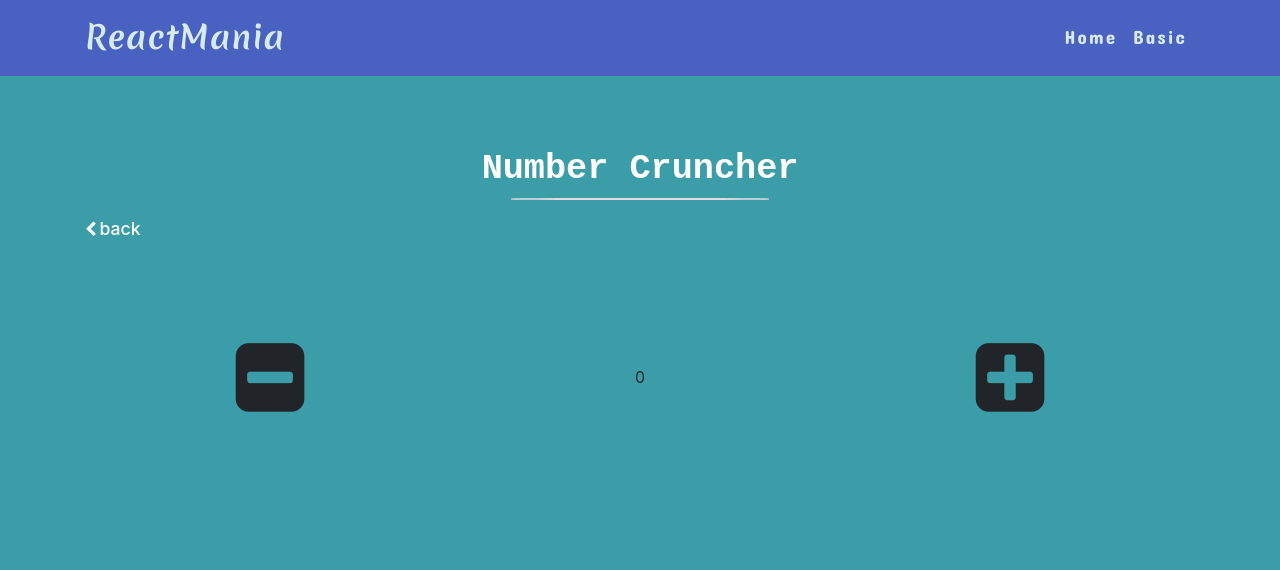
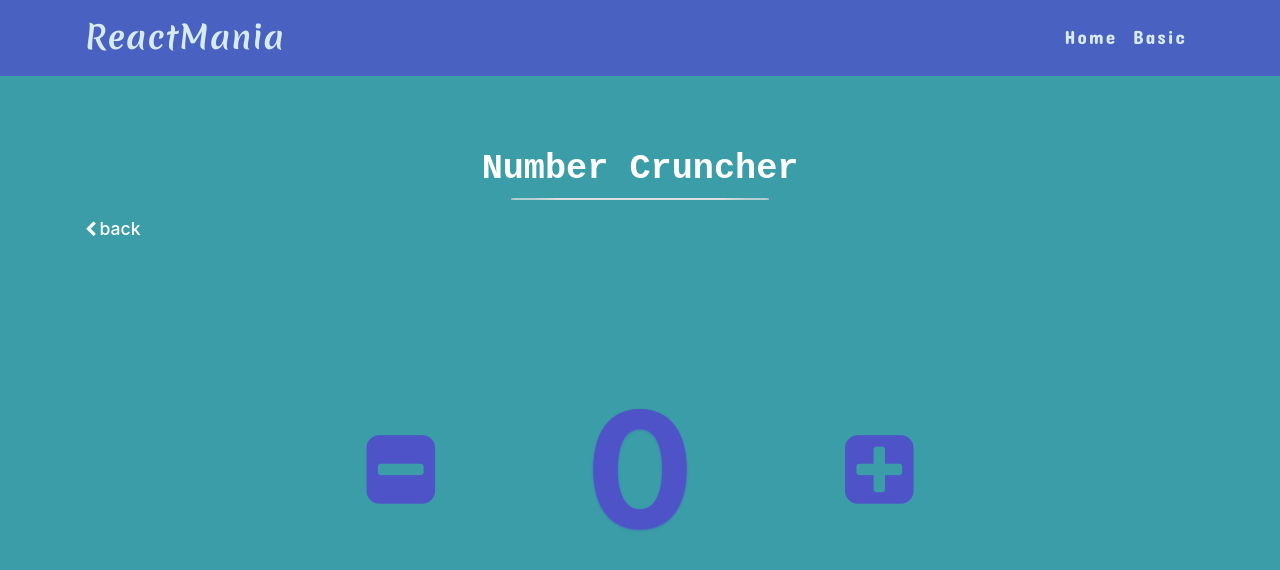
Before and after one commit to Gilpix/React-Projects, a React (Create React App) app: page /calci in a window 1280 px wide. Shown: the top 570 px of the page. Built offline with nearby package versions, Linux system fonts and the light colour scheme.

Commit message:
image added and all css added  for NumberCruncher project

```diff
--- a/src/components/SharedComp/Header.js
+++ b/src/components/SharedComp/Header.js
@@ -9,7 +9,7 @@ function Header(props) {
             </div>
             <div className='container mb-5 mt-3'>
                 <div className='w-100 float-left ' style={{ textAlign: 'left' }}>
-                    <a className="back-button " href="/"><span><i class="fa fa-chevron-left"></i></span><span className="back-text">back</span></a>
+                    <a className="back-button " href="/"><span><i className="fa fa-chevron-left"></i></span><span className="back-text">back</span></a>
                 </div>
                 <div className='w-50 float-right' style={{ textAlign: 'right' }}>
                     <a className="back-button " href="/">  </a>
--- a/src/index.css
+++ b/src/index.css
@@ -627,7 +627,9 @@ code {
     font-size: 2.3rem !important;
   }
 }
-/* ############################### */
+/* #################### */
+/* HOME Page HEADER CSS */
+/* #################### */
 
 .area {
   background: #4e54c8;
@@ -744,3 +746,73 @@ code {
     border-radius: 50%;
   }
 }
+
+/* #################### */
+/* Number Cruncher  CSS */
+/* #################### */
+
+.cruncher-container {
+  min-height: 50vh;
+  position: relative;
+
+  /* border: 3px solid green; */
+}
+.vertical-center-cruncher {
+  margin: 0;
+  position: absolute;
+  top: 50%;
+  -ms-transform: translateY(-50%);
+  transform: translateY(-50%);
+}
+
+.plus {
+  text-align: end;
+}
+
+.minus {
+  text-align: left !important;
+}
+
+.counter-text {
+  font-size: 10rem;
+  color: var(--mainColor);
+  font-weight: 700;
+  text-shadow: 0px 1px 2px var(--mainColor);
+}
+
+.cruncher-icon {
+  color: var(--mainColor);
+  text-shadow: 0px 5px 0px transparent;
+  padding: 0px 5px;
+  border-radius: 15px;
+  transition-property: all;
+  transition-duration: 0.07s;
+  transition-delay: 0s;
+}
+
+.cruncher-icon:hover {
+  color: var(--mainColor);
+  background-color: var(--mainTextColor);
+}
+.cruncher-error-text {
+  font-weight: 700;
+}
+
+@media only screen and (max-width: 768px) {
+  .minus,
+  .plus {
+    text-align: center !important;
+  }
+  .cruncher-icon:hover {
+    color: var(--mainColor);
+    background-color: transparent;
+  }
+  .cruncher-icon:active {
+    color: var(--mainColor);
+    background-color: var(--mainTextColor);
+  }
+
+  .counter-text {
+    font-size: 8rem;
+  }
+}
```
Also changed, not shown: public/assets/counter.png (added).
